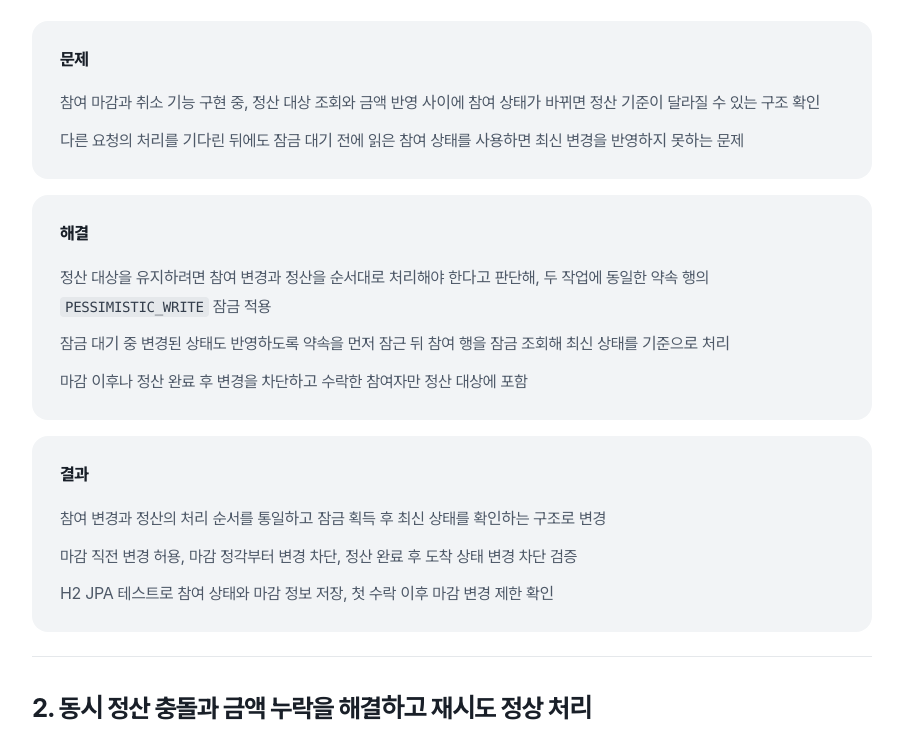
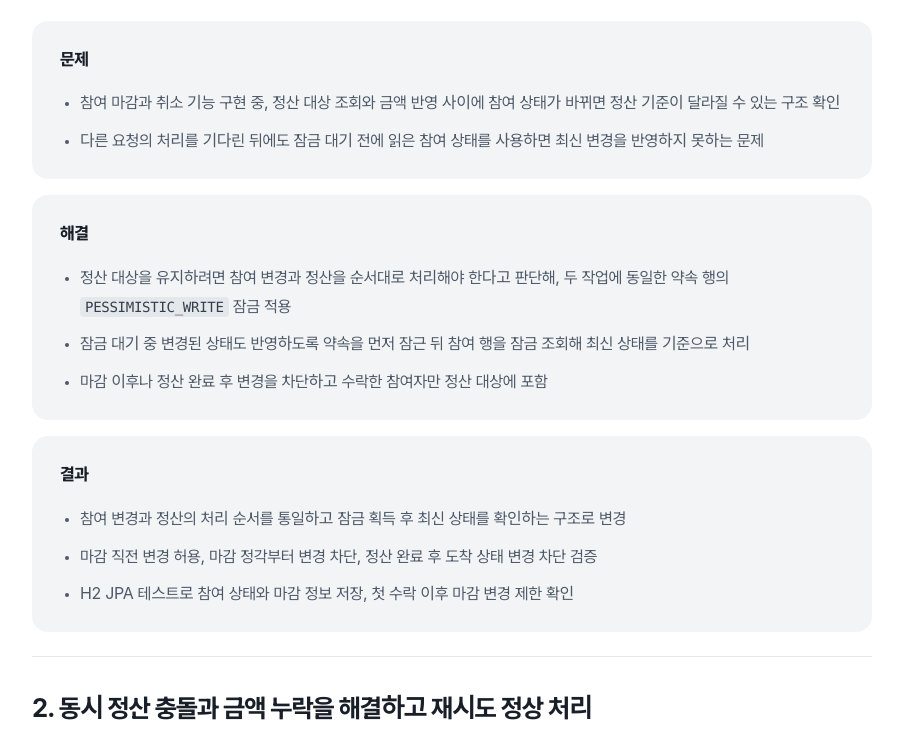
Before and after one commit to unfl1/portfolio, a website: page index.html in a window 1280 px wide. Shown: the part 1907-2658 px from the top of the page, without its empty margins (183-1086 px from the left). Drawn offline with Linux system fonts and the light colour scheme; a web font is replaced by a local one.

Commit message:
Show bullet markers for problem-solving and deployment steps

```diff
--- a/assets/site.css
+++ b/assets/site.css
@@ -71,6 +71,8 @@ li { margin: 9px 0; }
 .resources p { margin: 0 0 10px; }
 .case-block h4 { font-size: 17px; font-weight: 750; color: var(--ink); margin: 0 0 14px; }
 .case-block p, .case-block li { color: var(--muted); line-height: 1.8; }
+.case-block ul { list-style: disc; padding-left: 1.25em; }
+.case-block li::marker { color: var(--muted); font-size: .8em; }
 .case-block li:first-child { margin-top: 0; }
 .case-block li:last-child { margin-bottom: 0; }
 .case-block:has(.diagram) h4 { color: var(--label); font-size: 15px; font-weight: 600; }
```
